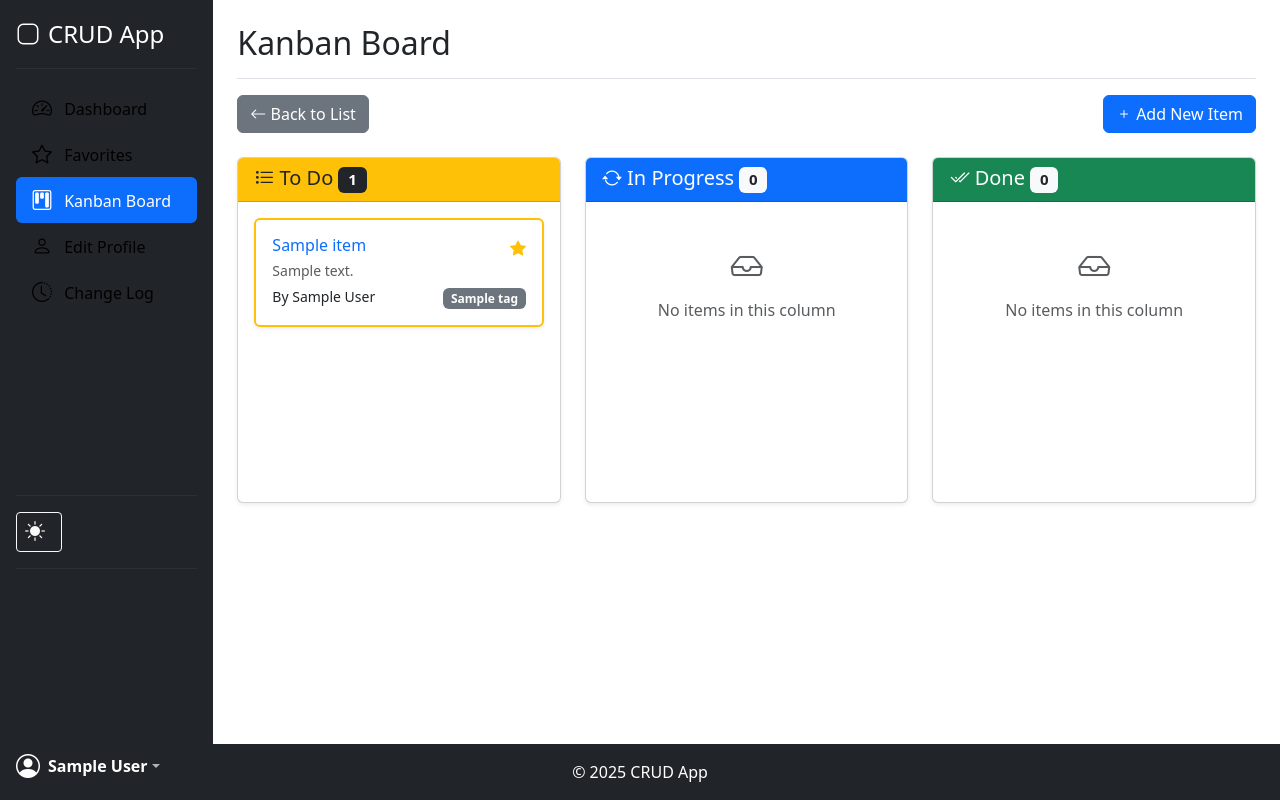
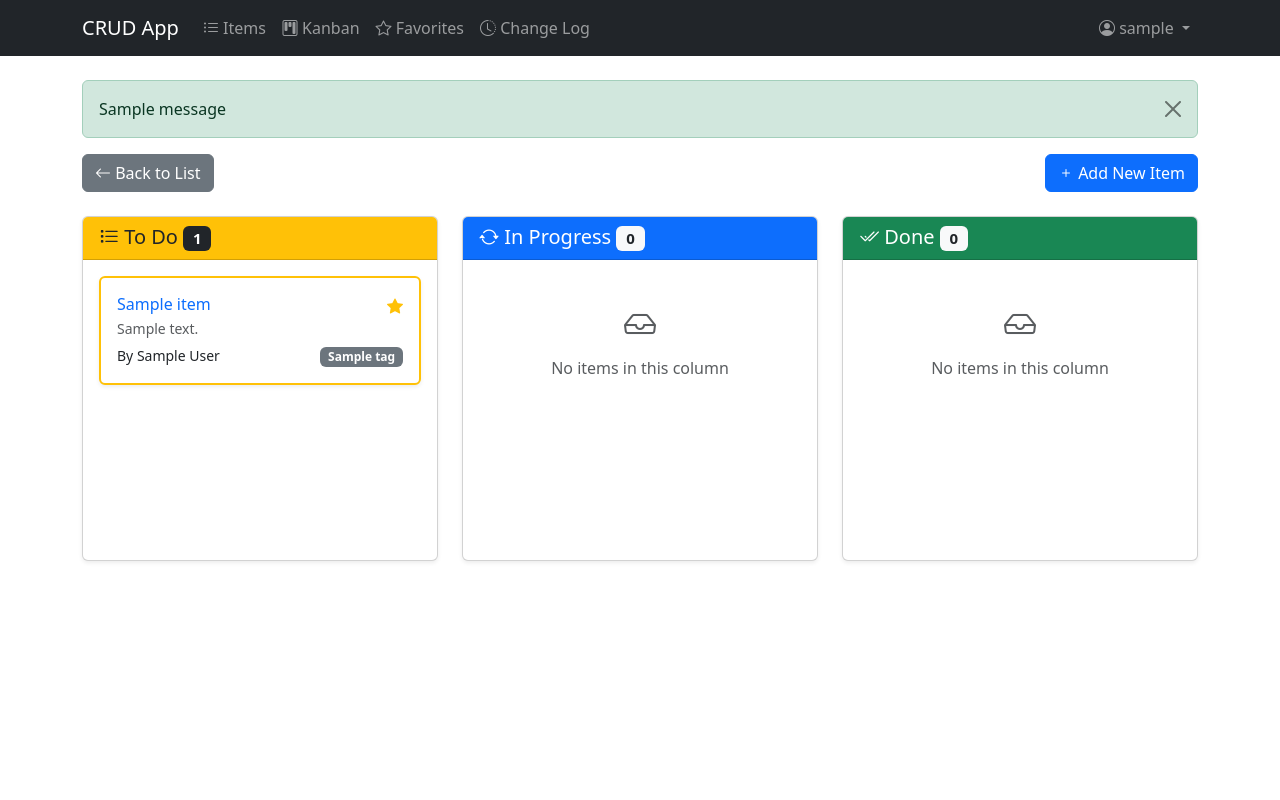
Before and after one commit to paulo1403/crud-django, a Django app: page /kanban/ in a window 1280 px wide. Run offline with Django 4.2, Linux system fonts and the light colour scheme; a user stored in the database is signed in; tables that the repository leaves empty hold one stand-in row (values such as "Sample post"); one stand-in notice (Sample message) is shown.

Commit message:
Refactor dashboard and Kanban board templates for improved structure and user experience; enhance CSRF token handling in JavaScript and streamline item status update logic.

```diff
--- a/crud_app/templates/dashboard_base.html
+++ b/crud_app/templates/dashboard_base.html
@@ -1,107 +1,135 @@
-{% extends 'base.html' %}
-{% block content %}
-  <div class="container-fluid p-0 d-flex flex-grow-1 w-100">
-    <div class="row g-0 flex-grow-1 w-100">
-      <!-- Sidebar -->
-      <div class="sidebar col-md-3 col-lg-2 bg-dark d-flex flex-column offcanvas-md offcanvas-start"
-           tabindex="-1"
-           id="sidebar"
-           aria-labelledby="sidebarLabel">
-        <div class="offcanvas-header d-md-none">
-          <h5 class="offcanvas-title text-white" id="sidebarLabel">CRUD App</h5>
-          <button type="button"
-                  class="btn-close btn-close-white"
-                  data-bs-dismiss="offcanvas"
-                  data-bs-target="#sidebar"
-                  aria-label="Close"></button>
-        </div>
-        <div class="offcanvas-body p-3 d-flex flex-column h-100">
-          <a href="/"
-             class="d-flex align-items-center mb-3 mb-md-0 me-md-auto text-decoration-none">
-            <i class="bi bi-app me-2 fs-4"></i>
-            <span class="fs-4 sidebar-text">CRUD App</span>
-          </a>
-          <hr>
-          <ul class="nav nav-pills flex-column mb-auto">
+<!DOCTYPE html>
+<html lang="en" data-bs-theme="light">
+  <head>
+    <meta charset="UTF-8">
+    <meta name="viewport" content="width=device-width, initial-scale=1.0">
+    <title>
+      {% block page_title %}CRUD App Dashboard{% endblock %}
+    </title>
+    <!-- Bootstrap CSS -->
+    <link href="https://cdn.jsdelivr.net/npm/bootstrap@5.3.0-alpha1/dist/css/bootstrap.min.css"
+          rel="stylesheet">
+    <!-- Bootstrap Icons -->
+    <link rel="stylesheet"
+          href="https://cdn.jsdelivr.net/npm/bootstrap-icons@1.10.3/font/bootstrap-icons.css">
+    <!-- CSRF Token for JavaScript -->
+    {% csrf_token %}
+    <meta name="csrf-token" content="{{ csrf_token }}">
+    {% block extra_head %}{% endblock %}
+  </head>
+  <body>
+    <nav class="navbar navbar-expand-lg navbar-dark bg-dark">
+      <div class="container">
+        <a class="navbar-brand" href="{% url 'item_list' %}">CRUD App</a>
+        <button class="navbar-toggler"
+                type="button"
+                data-bs-toggle="collapse"
+                data-bs-target="#navbarNav">
+          <span class="navbar-toggler-icon"></span>
+        </button>
+        <div class="collapse navbar-collapse" id="navbarNav">
+          <ul class="navbar-nav me-auto">
             <li class="nav-item">
-              <a href="/"
-                 class="nav-link {% if request.path == '/' %}active{% else %}link-body-emphasis{% endif %}">
-                <i class="bi bi-speedometer2 me-2"></i>
-                <span class="sidebar-text">Dashboard</span>
-              </a>
+              <a class="nav-link" href="{% url 'item_list' %}"><i class="bi bi-list-ul"></i> Items</a>
             </li>
             <li class="nav-item">
-              <a href="{% url 'favorites_list' %}"
-                 class="nav-link {% if request.path == '/favorites/' %}active{% else %}link-body-emphasis{% endif %}">
-                <i class="bi bi-star me-2"></i>
-                <span class="sidebar-text">Favorites</span>
-              </a>
+              <a class="nav-link" href="{% url 'kanban_board' %}"><i class="bi bi-kanban"></i> Kanban</a>
             </li>
             <li class="nav-item">
-              <a href="{% url 'kanban_board' %}"
-                 class="nav-link {% if request.path == '/kanban/' %}active{% else %}link-body-emphasis{% endif %}">
-                <i class="bi bi-kanban me-2"></i>
-                <span class="sidebar-text">Kanban Board</span>
-              </a>
-            </li>
-            <li class="nav-item">
-              <a href="/edit-profile/"
-                 class="nav-link {% if request.path == '/edit-profile/' %}active{% else %}link-body-emphasis{% endif %}">
-                <i class="bi bi-person me-2"></i>
-                <span class="sidebar-text">Edit Profile</span>
-              </a>
+              <a class="nav-link" href="{% url 'favorites_list' %}"><i class="bi bi-star"></i> Favorites</a>
             </li>
             {% if user.is_staff %}
               <li class="nav-item">
-                <a href="/change-log/"
-                   class="nav-link {% if request.path == '/change-log/' %}active{% else %}link-body-emphasis{% endif %}">
-                  <i class="bi bi-clock-history me-2"></i>
-                  <span class="sidebar-text">Change Log</span>
-                </a>
+                <a class="nav-link" href="{% url 'change_log_list' %}"><i class="bi bi-clock-history"></i> Change Log</a>
               </li>
             {% endif %}
           </ul>
-          <hr>
-          <div class="d-flex justify-content-between align-items-center">
-            <button id="themeToggleBtn" class="btn btn-outline-light btn-sm">
-              <i class="bi bi-sun-fill theme-icon-light"></i>
-              <i class="bi bi-moon-fill theme-icon-dark d-none"></i>
+          {% if user.is_authenticated %}
+            <ul class="navbar-nav">
+              <li class="nav-item dropdown">
+                <a class="nav-link dropdown-toggle"
+                   href="#"
+                   id="userDropdown"
+                   role="button"
+                   data-bs-toggle="dropdown">
+                  <i class="bi bi-person-circle"></i> {{ user.username }}
+                </a>
+                <ul class="dropdown-menu dropdown-menu-end"
+                    aria-labelledby="userDropdown">
+                  <li>
+                    <a class="dropdown-item" href="{% url 'edit_profile' %}"><i class="bi bi-gear"></i> Settings</a>
+                  </li>
+                  <li>
+                    <button class="dropdown-item" id="theme-toggle">
+                      <i class="bi bi-moon"></i> Dark Mode
                     </button>
-          </div>
-          <hr>
-          <div class="dropdown mt-auto">
-            <a href="#"
-               class="d-flex align-items-center text-decoration-none dropdown-toggle"
-               data-bs-toggle="dropdown"
-               aria-expanded="false">
-              <i class="bi bi-person-circle fs-4 me-2"></i>
-              <strong class="sidebar-text">{{ user.get_full_name|default:user.username }}</strong>
-            </a>
-            <ul class="dropdown-menu text-small shadow">
-              <li>
-                <a class="dropdown-item" href="/edit-profile/">Profile</a>
                   </li>
                   <li>
                     <hr class="dropdown-divider">
                   </li>
                   <li>
-                <a class="dropdown-item" href="/logout/">Sign out</a>
+                    <a class="dropdown-item" href="{% url 'logout' %}"><i class="bi bi-box-arrow-right"></i> Logout</a>
                   </li>
                 </ul>
+              </li>
+            </ul>
+          {% endif %}
         </div>
       </div>
+    </nav>
+    <div class="container py-4">
+      {% if messages %}
+        {% for message in messages %}
+          <div class="alert alert-{{ message.tags }} alert-dismissible fade show"
+               role="alert">
+            {{ message }}
+            <button type="button"
+                    class="btn-close"
+                    data-bs-dismiss="alert"
+                    aria-label="Close"></button>
           </div>
-      <!-- Content -->
-      <div class="col-md-9 col-lg-10 d-flex flex-column ms-auto" id="content">
-        <div class="container p-4 flex-grow-1">
-          <div class="d-flex justify-content-between flex-wrap flex-md-nowrap align-items-center pb-2 mb-3 border-bottom">
-            <h1 class="h2">
-              {% block page_title %}Dashboard{% endblock %}
-            </h1>
-          </div>
+        {% endfor %}
+      {% endif %}
       {% block dashboard_content %}{% endblock %}
     </div>
-      </div>
-    </div>
-  </div>
-{% endblock %}
+    <!-- Bootstrap JavaScript -->
+    <script src="https://cdn.jsdelivr.net/npm/bootstrap@5.3.0-alpha1/dist/js/bootstrap.bundle.min.js"></script>
+    <!-- Theme toggle JavaScript -->
+    <script>
+      document.addEventListener('DOMContentLoaded', function() {
+        const themeToggleBtn = document.getElementById('theme-toggle');
+        const htmlElement = document.documentElement;
+
+        // Check if user preference is stored in localStorage
+        const savedTheme = localStorage.getItem('theme');
+        if (savedTheme) {
+          htmlElement.setAttribute('data-bs-theme', savedTheme);
+          updateToggleButtonText(savedTheme);
+        }
+
+        themeToggleBtn.addEventListener('click', function() {
+          const currentTheme = htmlElement.getAttribute('data-bs-theme');
+          const newTheme = currentTheme === 'dark' ? 'light' : 'dark';
+
+          // Update HTML attribute
+          htmlElement.setAttribute('data-bs-theme', newTheme);
+
+          // Save preference to localStorage
+          localStorage.setItem('theme', newTheme);
+
+          // Update the button text
+          updateToggleButtonText(newTheme);
+        });
+
+        function updateToggleButtonText(theme) {
+          if (theme === 'dark') {
+            themeToggleBtn.innerHTML = '<i class="bi bi-sun"></i> Light Mode';
+          } else {
+            themeToggleBtn.innerHTML = '<i class="bi bi-moon"></i> Dark Mode';
+          }
+        }
+      });
+    </script>
+    {% block extra_scripts %}{% endblock %}
+  </body>
+</html>
--- a/crud_app/templates/kanban_board.html
+++ b/crud_app/templates/kanban_board.html
@@ -158,8 +158,22 @@ document.addEventListener('DOMContentLoaded', function() {
   const kanbanItems = document.querySelectorAll('.kanban-item');
   const kanbanColumns = document.querySelectorAll('.kanban-column');
 
-  // Token CSRF para peticiones AJAX
-  const csrfToken = document.querySelector('meta[name="csrf-token"]')?.getAttribute('content') || '';
+  // Obtener el token CSRF de la cookie
+  function getCookie(name) {
+    let cookieValue = null;
+    if (document.cookie && document.cookie !== '') {
+      const cookies = document.cookie.split(';');
+      for (let i = 0; i < cookies.length; i++) {
+        const cookie = cookies[i].trim();
+        if (cookie.substring(0, name.length + 1) === (name + '=')) {
+          cookieValue = decodeURIComponent(cookie.substring(name.length + 1));
+          break;
+        }
+      }
+    }
+    return cookieValue;
+  }
+  const csrfToken = getCookie('csrftoken');
 
   // Configurar eventos para elementos arrastrables
   kanbanItems.forEach(item => {
@@ -217,7 +231,7 @@ document.addEventListener('DOMContentLoaded', function() {
     formData.append('status', newStatus);
 
     // Realizar la petición AJAX
-    fetch(`/crud_app/${itemId}/update-status/`, {
+    fetch(`/${itemId}/update-status/`, {
       method: 'POST',
       headers: {
         'X-Requested-With': 'XMLHttpRequest',
--- a/crud_app/views.py
+++ b/crud_app/views.py
@@ -380,10 +380,7 @@ def kanban_board(request):
 # Update item status (for Kanban drag-and-drop)
 @login_required
 def update_item_status(request, pk):
-    if (
-        request.method == "POST"
-        and request.headers.get("X-Requested-With") == "XMLHttpRequest"
-    ):
+    if request.method == "POST":
         item = get_object_or_404(Item, pk=pk)
         new_status = request.POST.get("status")
 
```
Lines whose indentation alone changed are shown as unchanged.
